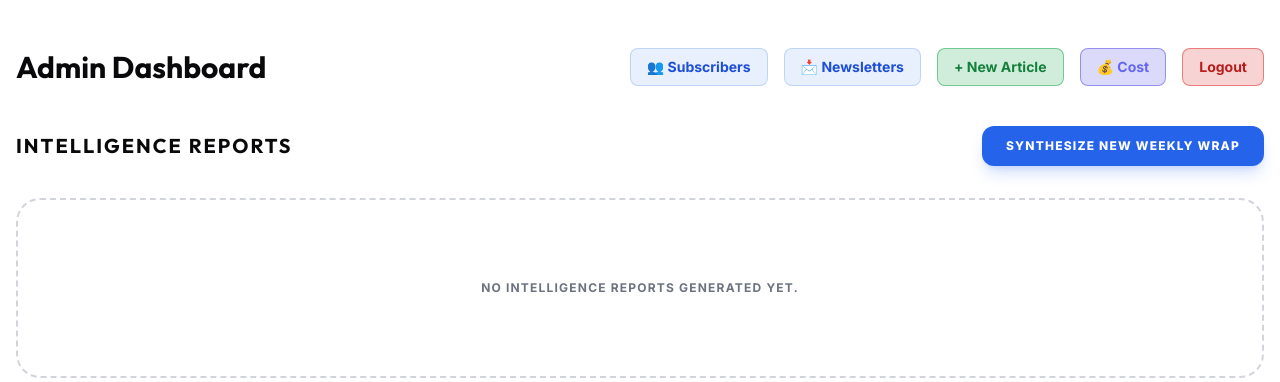
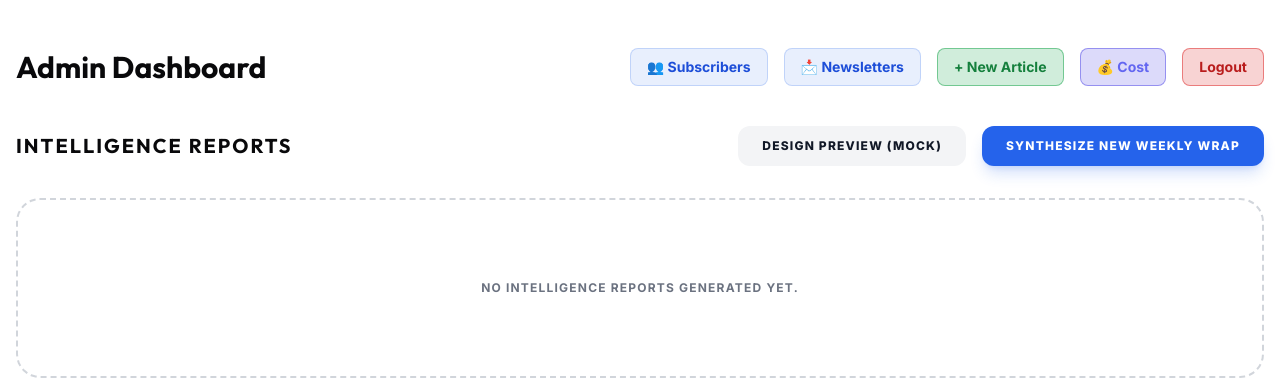
Before and after one commit to eoz1122/dailyaiwire.news, a Flask app: page /admin/newsletters in a window 1280 px wide. Shown: the part 121-503 px from the top of the page. Run offline with Flask 3, Linux system fonts and the light colour scheme; the visitor is signed in with stand-in values (Sample User, id 1); data that the repository does not hold is empty; some libraries are stand-ins or nearby versions.

Commit message:
Admin: Add Newsletter Design Preview route with mock data

```diff
--- a/app.py
+++ b/app.py
@@ -182,6 +182,36 @@ def admin_send_newsletter(id):
         flash("Signal broadcast failed. Check logs/API key.")
 
     return redirect(url_for('admin_newsletters'))
+
+@app.route('/admin/newsletter/preview')
+@login_required
+def admin_newsletter_preview():
+    """Renders the newsletter template with mock data for design review."""
+    mock_articles = [
+        {
+            "category": "Artificial Intelligence",
+            "title": "Gemini 2.5: The Dawn of True Reasoning Agents",
+            "gist": "Google's latest sweep of the Gemini architecture introduces self-correcting logic loops, allowing the model to 'think' twice before responding, effectively eliminating most hallucinations in complex coding tasks.",
+            "slug": "gemini-2.5-reasoning-agents"
+        },
+        {
+            "category": "Robotics",
+            "title": "Figure 02 Integrates OpenAI Vision for Factory Precision",
+            "gist": "The second generation Figure robot now utilizes a specialized vision-language model from OpenAI to identify and sort microscopic manufacturing defects with 99.8% accuracy.",
+            "slug": "figure-02-openai-vision"
+        },
+        {
+            "category": "Open Source",
+            "title": "Llama 4 Release Signals the End of Proprietary Moats",
+            "gist": "Meta's upcoming 400B parameter model is rumored to outperform GPT-5 across all reasoning benchmarks, forcing a massive pivot in the business models of closed-source giants.",
+            "slug": "llama-4- proprietary-moats"
+        }
+    ]
+
+    return render_template('email/briefing.html',
+                           subject="[PREVIEW] The Intelligence Briefing: Llama 4 and the Future of Moats",
+                           intro_text="This week was a transition from AI as a tool to AI as a teammate. The release of Gemini 2.5 and the rumors surrounding Llama 4 suggest that the scaling laws are still very much in effect, but the 'intelligence' is now moving into the reasoning layer. We are seeing models that don't just predict the next token, but predict the next *intended* outcome.",
+                           articles=mock_articles)
 
 @app.route('/admin/edit/<int:id>', methods=['GET', 'POST'])
 @login_required
--- a/templates/admin/newsletters.html
+++ b/templates/admin/newsletters.html
@@ -3,10 +3,16 @@
 {% block admin_content %}
 <div class="flex items-center justify-between mb-8">
     <h1 class="text-xl font-bold text-white uppercase tracking-widest">Intelligence Reports</h1>
-    <a href="/admin/newsletter/generate"
-        class="bg-blue-600 hover:bg-blue-500 text-white px-6 py-3 rounded-xl text-xs font-black uppercase tracking-widest shadow-lg shadow-blue-600/20 transition-all">
-        Synthesize New Weekly Wrap
-    </a>
+    <div class="flex gap-4">
+        <a href="/admin/newsletter/preview" target="_blank"
+            class="bg-zinc-800 hover:bg-zinc-700 text-zinc-300 px-6 py-3 rounded-xl text-xs font-black uppercase tracking-widest transition-all">
+            Design Preview (Mock)
+        </a>
+        <a href="/admin/newsletter/generate"
+            class="bg-blue-600 hover:bg-blue-500 text-white px-6 py-3 rounded-xl text-xs font-black uppercase tracking-widest shadow-lg shadow-blue-600/20 transition-all">
+            Synthesize New Weekly Wrap
+        </a>
+    </div>
 </div>
 
 <div class="grid grid-cols-1 gap-4">
```
